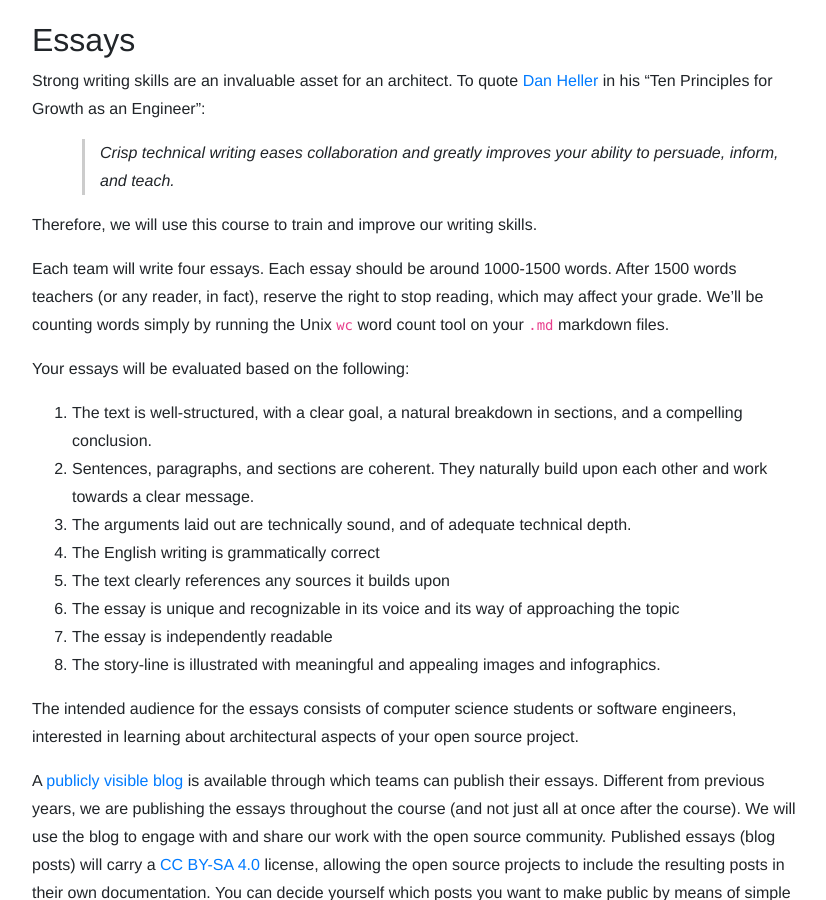
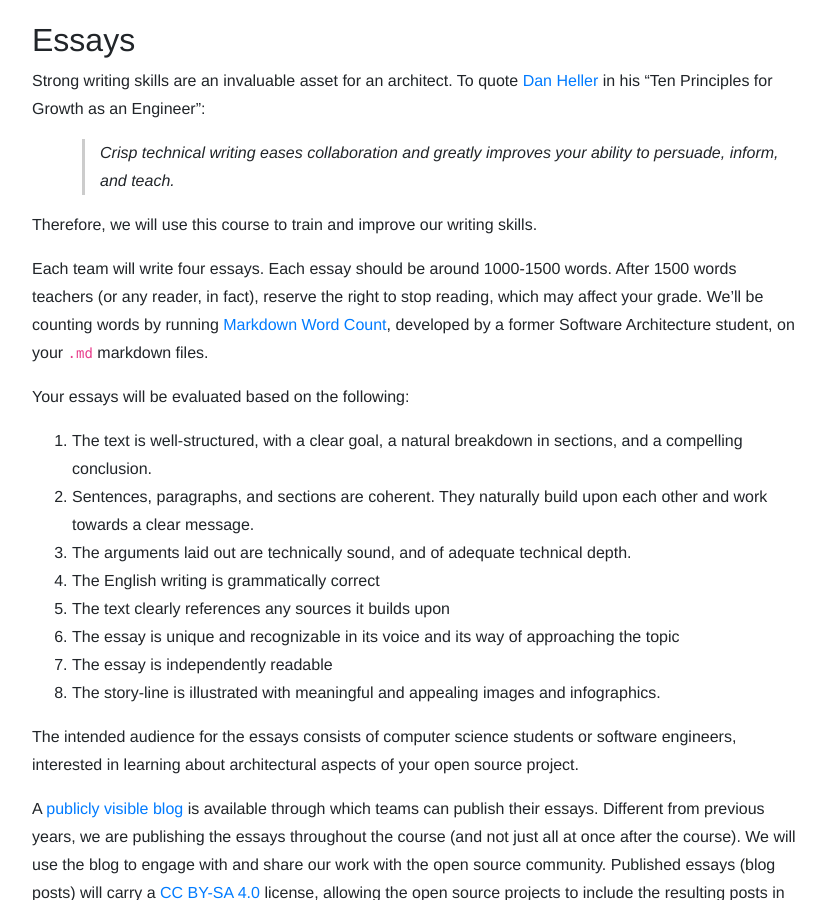
Before and after one commit to SERG-Delft/delftswa, a Jekyll site: the page built from 2020/assignment.md, in a window 1280 px wide and 900 px high, scrolled down 2268 px. Shown: the whole window, without its empty margins (224-1050 px from the left). Built offline with Jekyll 4.4.1, drawn with Linux system fonts in a browser that asks for light colours.

Commit message:
Change word count technique to MWC

```diff
--- a/2020/assignment.md
+++ b/2020/assignment.md
@@ -88,7 +88,7 @@ Strong writing skills are an invaluable asset for an architect. To quote [Dan He
 
 Therefore, we will use this course to train and improve our writing skills.
 
-Each team will write four essays. Each essay should be around 1000-1500 words. After 1500 words teachers (or any reader, in fact), reserve the right to stop reading, which may affect your grade. We'll be counting words simply by running the Unix `wc` word count tool on your `.md` markdown files.
+Each team will write four essays. Each essay should be around 1000-1500 words. After 1500 words teachers (or any reader, in fact), reserve the right to stop reading, which may affect your grade. We'll be counting words by running [Markdown Word Count], developed by a former Software Architecture student, on your `.md` markdown files.
 
 Your essays will be evaluated based on the following:
 
@@ -107,6 +107,7 @@ A [publicly visible blog][netlify] is available through which teams can publish
 You can decide yourself which posts you want to make public by means of simple meta-data flag in your jekyll markdown document.
 
 [Dan Heller]: https://medium.com/@daniel.heller/ten-principles-for-growth-69015e08c35b
+[Markdown Word Count]: https://github.com/gandreadis/markdown-word-count
 [cc by-sa 4.0]: https://creativecommons.org/licenses/by-sa/4.0/legalcode
 [netlify]: https://desosa2020.netlify.com/#
 
```
